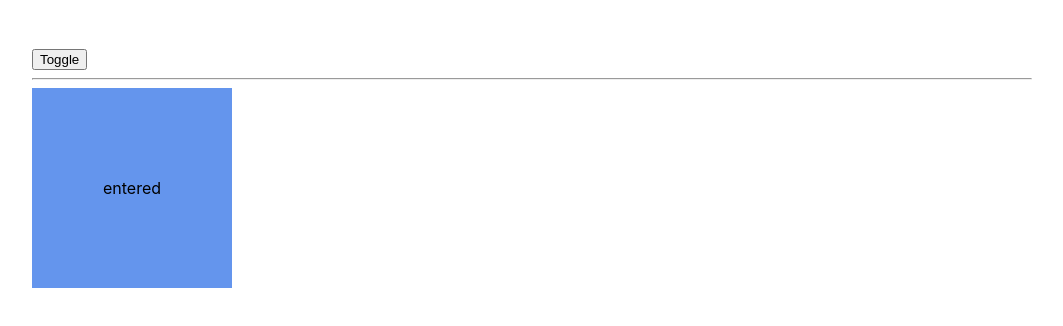
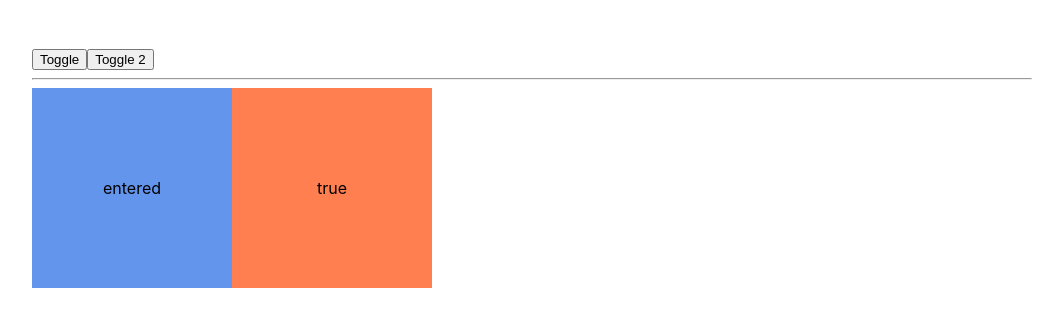
Before and after one commit to Smynay/workbook, a React (Create React App) app: page / in a window 1280 px wide. Shown: the top 326 px of the page, without its empty margins (108-1171 px from the left). Built offline with nearby package versions, Linux system fonts and the light colour scheme.

Commit message:
Fourth lesson

```diff
--- a/src/App.js
+++ b/src/App.js
@@ -1,8 +1,9 @@
 import { useState } from 'react';
-import { Transition } from 'react-transition-group';
+import { Transition, CSSTransition } from 'react-transition-group';
 
 function App() {
   const [toggle, setToggle] = useState(true);
+  const [toggle2, setToggle2] = useState(true);
 
   return (
     <div className="container">
@@ -12,6 +13,13 @@ function App() {
         }}
       >
         Toggle
+      </button>
+      <button
+        onClick={() => {
+          setToggle2(!toggle2);
+        }}
+      >
+        Toggle 2
       </button>
       <hr />
       <div className="blocks">
@@ -29,6 +37,15 @@ function App() {
         >
           {(state) => <div className={`square blue ${state}`}>{state}</div>}
         </Transition>
+        <CSSTransition
+          in={toggle2}
+          timeout={1000}
+          classNames="os"
+          mountOnEnter
+          unmountOnExit
+        >
+          <div className="square orange">{toggle2.toString()}</div>
+        </CSSTransition>
       </div>
     </div>
   );
--- a/src/index.css
+++ b/src/index.css
@@ -37,10 +37,10 @@ code {
   animation: square 500ms ease-in alternate-reverse;
 }
 
-/* .square.exited {
+.square.exited {
   opacity: 0;
   transform: translateY(-100px);
-} */
+}
 
 .square.blue {
   background: cornflowerblue;
@@ -48,6 +48,32 @@ code {
 
 .square.orange {
   background: coral;
+}
+
+.os-enter {
+  opacity: 0;
+}
+
+.os-enter-active {
+  opacity: 1;
+  transition: opacity 1s;
+}
+
+/* .os-enter-done {
+  transform: translateX(0);
+} */
+
+.os-exit {
+  opacity: 1;
+}
+
+.os-exit-active {
+  opacity: 0;
+  transition: opacity 1s;
+}
+
+.os-exit-done {
+  opacity: 0;
 }
 
 @keyframes square {
```
Also changed, not shown: 1 other file (tests, documents, lock files or other folders).
